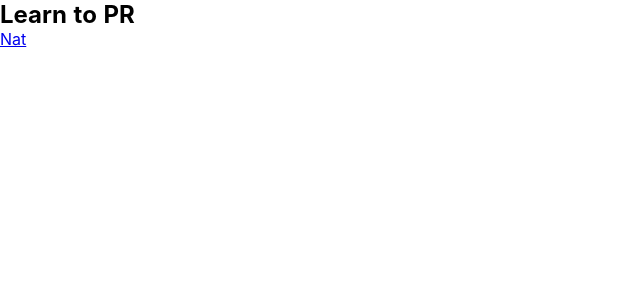
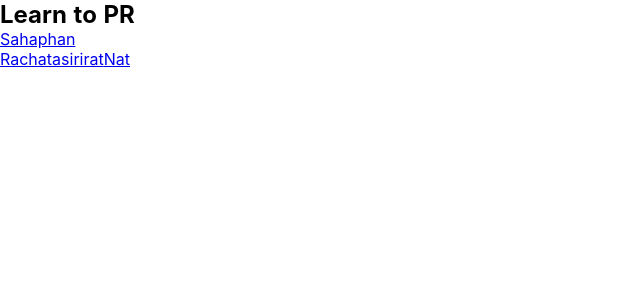
Before and after one commit to supertun555/learn-to-pr, a Nuxt app: page / in a window 1280 px wide. Shown: the top 300 px of the page, without its empty margins (0-640 px from the left). Built offline with nearby package versions, Linux system fonts and the light colour scheme.

Commit message:
update index file

```diff
--- a/pages/index.vue
+++ b/pages/index.vue
@@ -2,6 +2,9 @@
   <section class="container">
     <div>
       <h1>Learn to PR</h1>
+      <nuxt-link to="Sahphan">Sahaphan</nuxt-link> <br>
+      <nuxt-link to="Rachata">Rachata</nuxt-link>
+      <nuxt-link to="/sirirat">sirirat</nuxt-link>
       <nuxt-link to="/Nat">Nat</nuxt-link>
     </div>
   </section>
```
